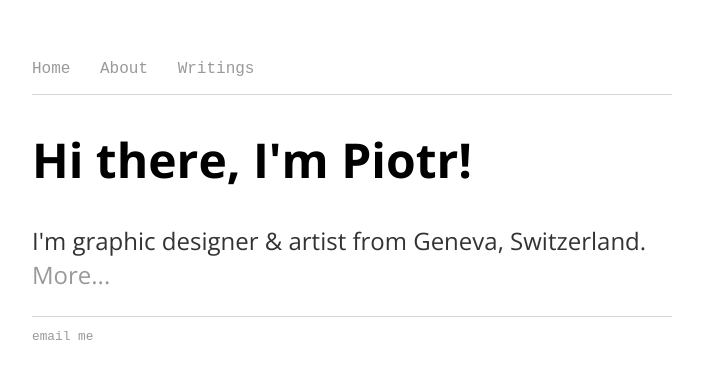
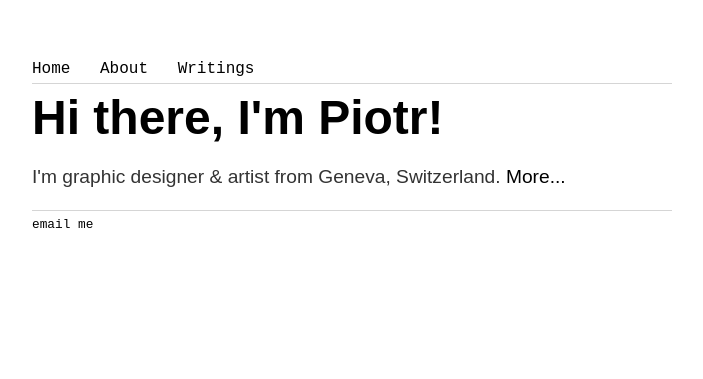
Before and after one commit to piotrvish/piotrvish.github.io, a Jekyll site: the page index.html, which Jekyll copies as it is, in a window 1280 px wide. Shown: the top 379 px of the page, without its empty margins (288-991 px from the left). Built offline with Jekyll 4.4.1, drawn with Linux system fonts in a browser that asks for light colours; some web fonts are replaced.

Commit message:
Update main.css

```diff
--- a/css/main.css
+++ b/css/main.css
@@ -4,14 +4,14 @@
     font-family: "PP Mori Book";
     src:
     local("PP Mori Book"),
-    url(/fonts/PPMori-Book.woff);
+    url(/fonts/ppmori/PPMori-Book.woff);
 }
 
 @font-face{
     font-family: "PP Mori SemiBold";
     src:
     local("PP Mori SemiBold"),
-    url(/fonts/PPMori-SemiBold.woff);
+    url(/fonts/ppmori/PPMori-SemiBold.woff);
 }
 
 
@@ -19,10 +19,10 @@
     font-family: "OTBrut-Regular";
     src:
     local("OTBBrut-Regular"),
-    url(/fonts/OTBrut-Regular.woff);
+    url(/fonts/otbrut/OTBrut-Regular.woff);
 }
 
-/* Main style */
+/* Main Styles*/
 
 body {
     margin: 60px auto;
@@ -34,11 +34,17 @@ nav{
 }
 
 nav ul, footer ul {
-    font-family: "Azeret Mono", monospace;
+    font-family: "PP Mori SemiBold", monospace;
     padding: 0px;
     list-style: none;
     font-weight: regular;
+    margin-bottom: 0.3em;
 }
+
+footer ul{
+    margin-top: 6px;
+}
+
 nav ul li, footer ul li {
     display: inline;
     margin-right: 20px;
@@ -50,21 +56,23 @@ nav:hover, ul:hover, li:hover{
 
 a {
     text-decoration: none;
-    color: #999;
+    color: #000000;
 }
 a:hover {
-    border-bottom: 1px solid #5ce65c;
-    text-color: #5ce65c;
+    border-bottom: none;
+    color: #30db27;
 }
 h1 {
     font-size: 3em;
-    font-family: "Open Sans", sans-serif;
+    font-family: "OTBrut-Regular", sans-serif;
     font-optical-sizing: auto;
     font-style: normal;
+    margin-bottom: 1px;
+    margin-top: 6px;
 }
 p {
-    font-size: 1.5em;
-    font-family: "Open Sans", sans-serif;
+    font-size: 1.2em;
+    font-family: "PP Mori Book", sans-serif;
     line-height: 1.4em;
     color: #333;
 }
@@ -74,11 +82,11 @@ footer {
 }
 
 ul.posts {
-    font-family: "Open Sans", sans-serif;
+    font-family: "PP Mori Book", sans-serif;
     font-optical-sizing: auto;
     font-style: normal;
     margin: 20px auto 40px;
-    font-size: 1.5em;
+    font-size: 1.1em;
 }
 
 ul.posts li {
@@ -158,6 +166,10 @@ ul.posts li {
     border-bottom: none;
 }
 
+.date{
+    color: #9a9a9a;
+}
+
 
 /* Responsive */
 
```
